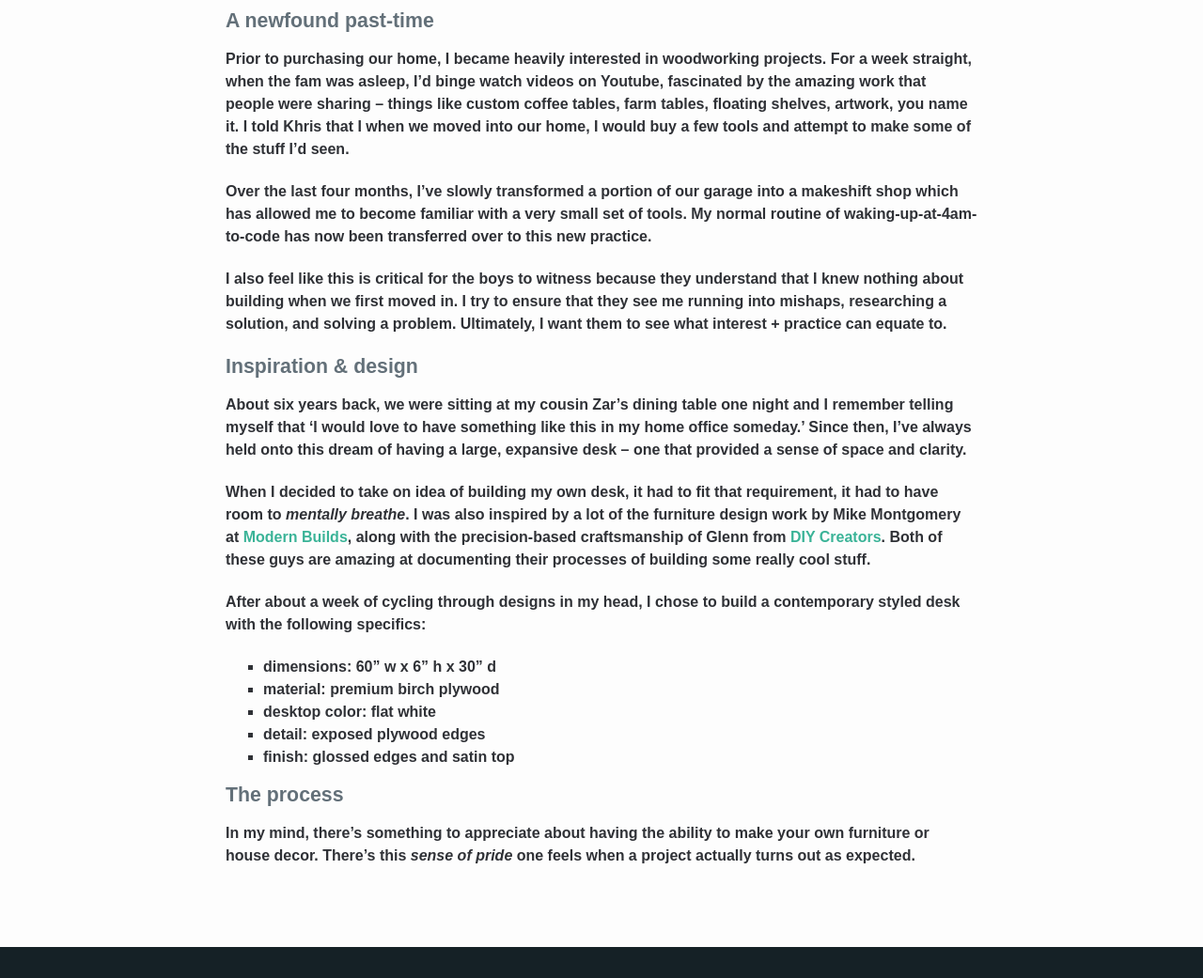
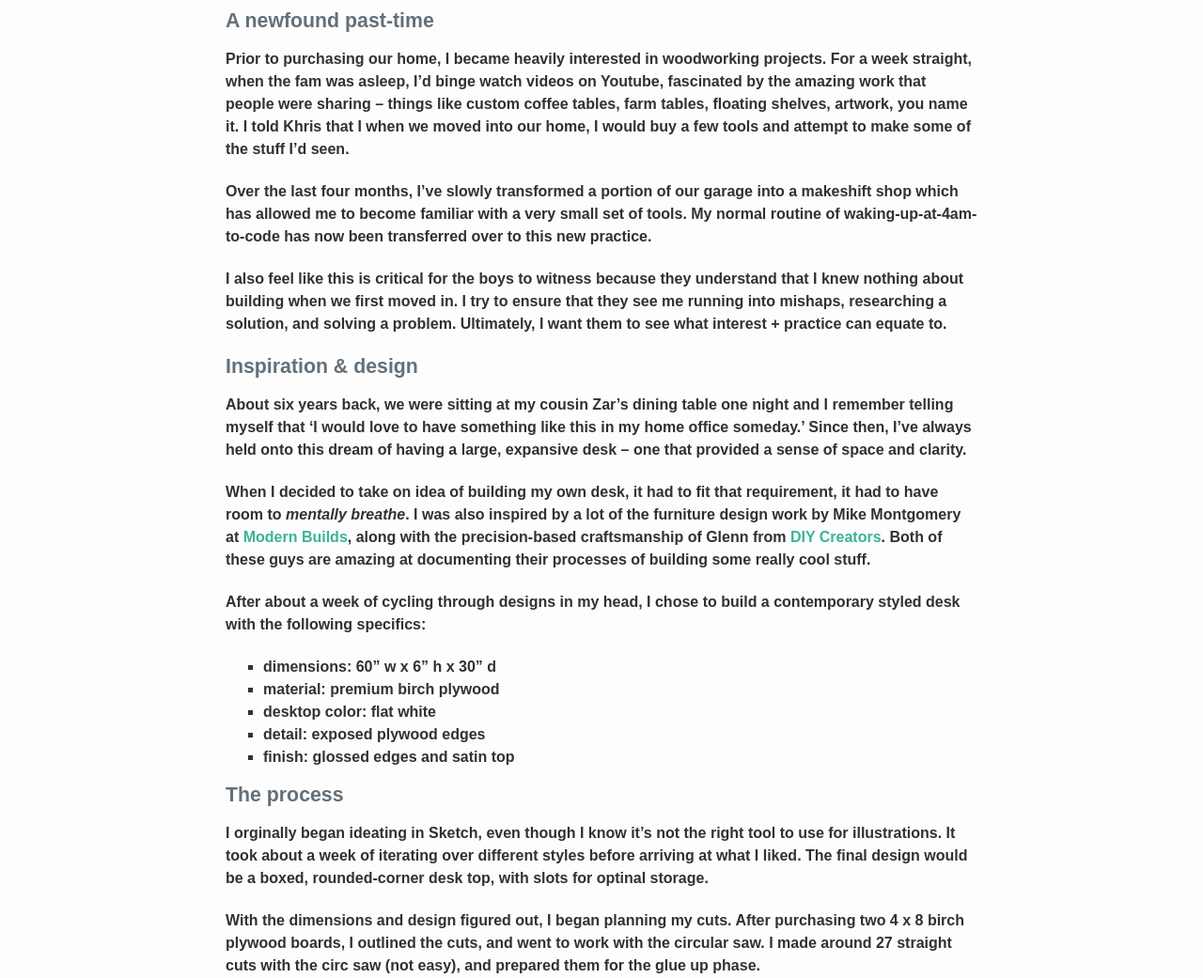
Before and after one commit to techtolentino/techtolentino.github.io, a Jekyll site: the page built from _entries/building-your-dream-desk.md, in a window 1280 px wide. Shown: the part 1029-2070 px from the top of the page at 94% size. Built offline with Jekyll 4.4.1, drawn with Linux system fonts in a browser that asks for light colours; some web fonts are replaced; some of the changed text lies outside the part shown; grey boxes are pictures that could not be loaded.

Commit message:
adding ot desk entry

```diff
--- a/_entries/building-your-dream-desk.md
+++ b/_entries/building-your-dream-desk.md
@@ -29,7 +29,23 @@
 - finish: glossed edges and satin top
 
 #### The process
+I orginally began ideating in Sketch, even though I know it's not the right tool to use for illustrations. It took about a week of iterating over different styles  before arriving at what I liked. The final design would be a boxed, rounded-corner desk top, with slots for optinal storage.
 
+With the dimensions and design figured out, I began planning my cuts. After purchasing two 4 x 8 birch plywood boards, I outlined the cuts, and went to work with the circular saw. I made around 27 straight cuts with the circ saw (not easy), and prepared them for the glue up phase.
+
+<figure class="figure">
+    <a class="figure_link" href="https://image.ibb.co/dTZSS5/20170523_045923.jpg">
+      <img class="figure_image" src="https://image.ibb.co/dTZSS5/20170523_045923.jpg" alt="A total of ~30 pieces, ready to glue">
+    <figurecaption class="figure_caption">A total of ~30 pieces, ready to glue</figurecaption>
+  </a>
+</figure>
+
+<figure class="figure">
+    <a class="figure_link" href="https://image.ibb.co/fbYAfQ/20170523_213217.jpg">
+      <img class="figure_image" src="https://image.ibb.co/fbYAfQ/20170523_213217.jpg" alt="Applying glue and clamps to the support beams">
+    <figurecaption class="figure_caption">Applying glue and clamps to the support beams</figurecaption>
+  </a>
+</figure>
 
 
 In my mind, there's something to appreciate about having the ability to make your own furniture or house decor. There's this _sense of pride_ one feels when a project actually turns out as expected.
--- a/_includes/components/recent-posts.html
+++ b/_includes/components/recent-posts.html
@@ -5,7 +5,7 @@
 </div>
 <div class="row_md">
   <div class="container_lg">
-    <h2 class="feature_title">Recently added</h2>
+    <h2 class="feature_title">Additional posts</h2>
     <div class="grid grid_thirds">
       <div class="grid_card">
         <img class="grid_card_image" src="https://pbs.twimg.com/media/DFRycqAUQAA7WZP.jpg:large"  alt="">
--- a/_sass/global/_typography.scss
+++ b/_sass/global/_typography.scss
@@ -44,6 +44,7 @@
 
 ul {
   list-style-type: square;
+  font-size: inherit;
 }
 
 a {
@@ -100,4 +101,10 @@
         margin-bottom: 1.3em;
         font-size: .875em;
     }
+
+    ul {
+      list-style-type: square;
+      font-size: .875em;
+    }
+
 }
```
